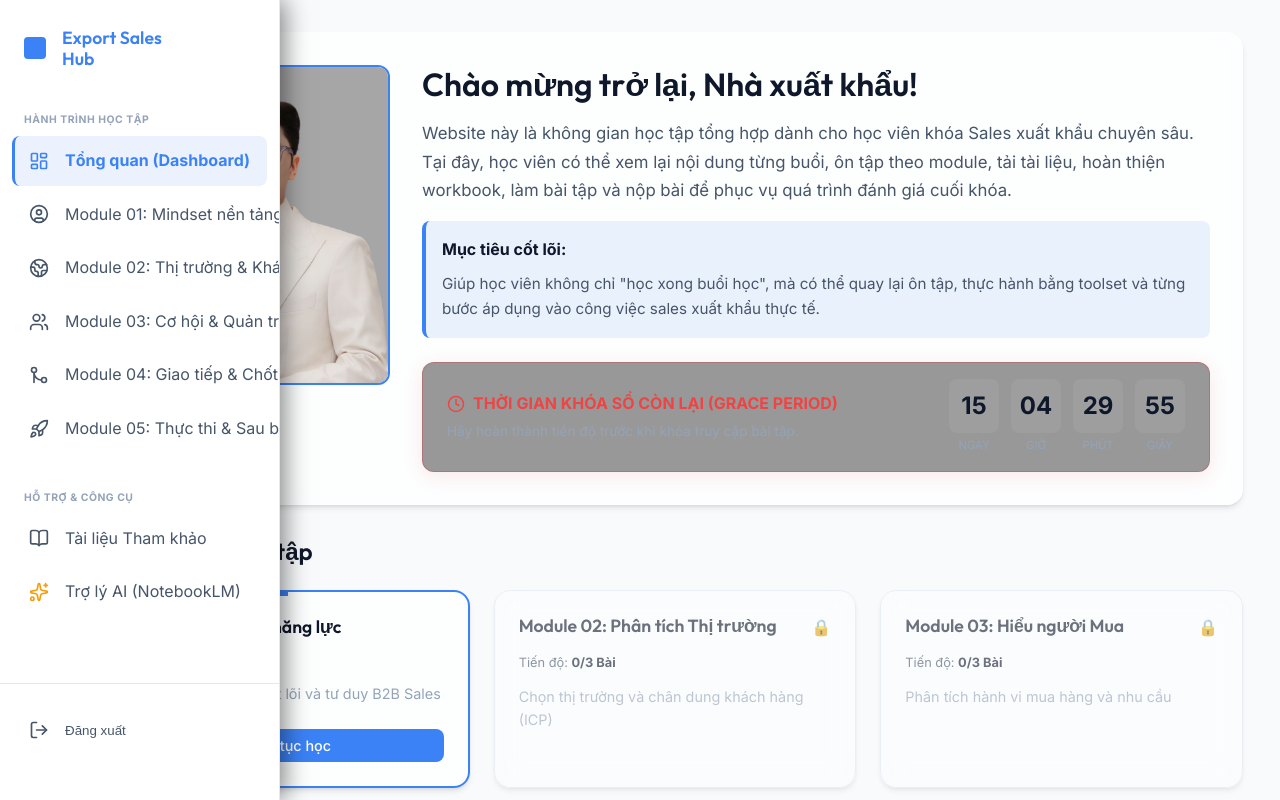
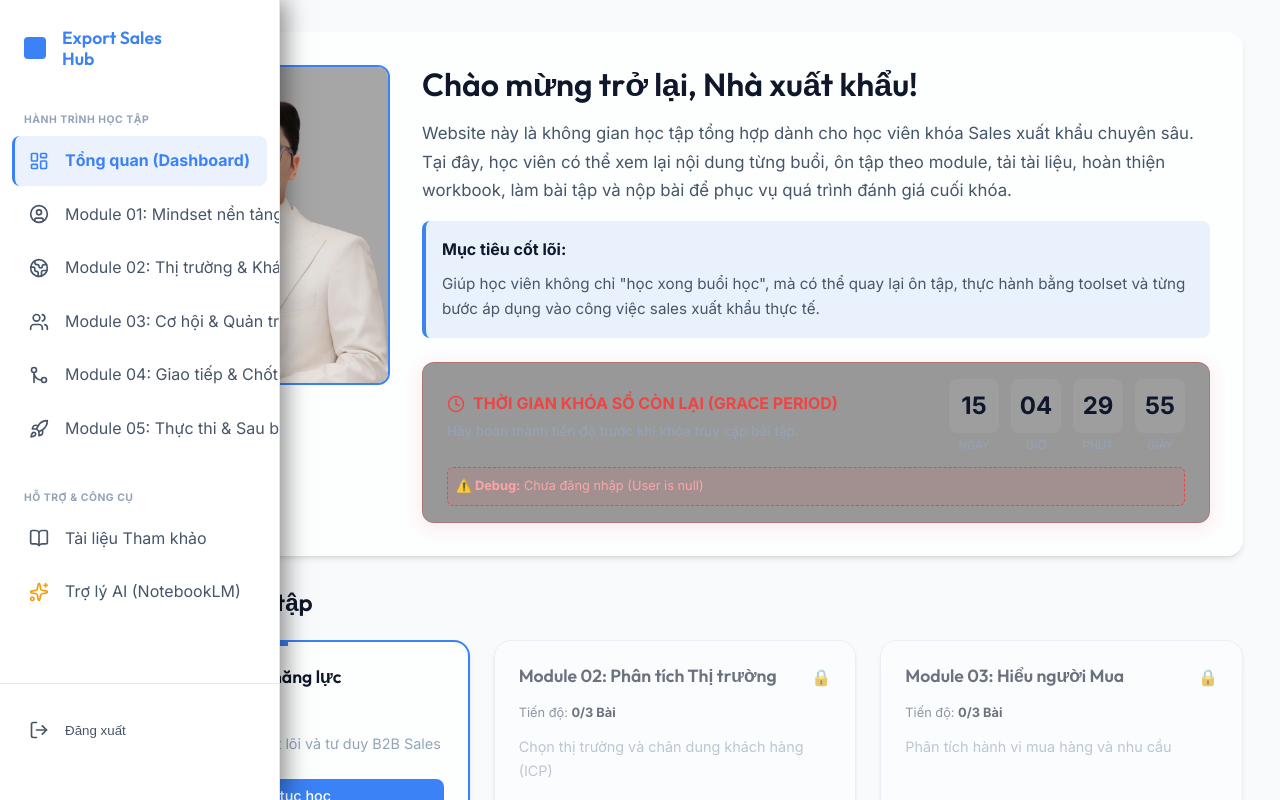
Before and after one commit to nhtrung11794/export-sales-hub, a Next.js app: page / in a window 1280 px wide. Shown: the top 800 px of the page. Built offline with nearby package versions, Linux system fonts and the light colour scheme; no server answers.

Commit message:
feat: display supabase debug error on UI

```diff
--- a/src/app/(app)/page.tsx
+++ b/src/app/(app)/page.tsx
@@ -15,6 +15,7 @@ export default function Dashboard() {
 
   const [timeLeft, setTimeLeft] = useState({ days: 0, hours: 0, mins: 0, secs: 0 });
   const [userName, setUserName] = useState('Nhà xuất khẩu');
+  const [debugError, setDebugError] = useState<string | null>(null);
 
   useEffect(() => {
     let timer: NodeJS.Timeout;
@@ -37,7 +38,7 @@ export default function Dashboard() {
       const { data: { user } } = await supabase.auth.getUser();
 
       if (!user) {
-        // Chưa đăng nhập -> Chạy mockup
+        setDebugError("Chưa đăng nhập (User is null)");
         startMockupTimer();
         return;
       }
@@ -53,11 +54,13 @@ export default function Dashboard() {
 
       if (error) {
         console.error("Lỗi khi lấy dữ liệu Supabase:", error.message);
+        setDebugError(`Lỗi query bảng profiles: ${error.message} (Có thể do RLS hoặc thiếu row của user id: ${user.id})`);
         startMockupTimer(); // Lỗi RLS hoặc không có profile -> Chạy mockup
         return;
       }
 
       if (profileData && profileData.batch_end_date) {
+        setDebugError(null); // Thành công
         const endDate = new Date(profileData.batch_end_date).getTime();
 
         timer = setInterval(() => {
@@ -173,10 +176,11 @@ export default function Dashboard() {
             borderRadius: '12px',
             border: '1px solid rgba(220, 38, 38, 0.3)',
             display: 'flex',
-            alignItems: 'center',
-            justifyContent: 'space-between',
+            flexDirection: 'column',
+            gap: '12px',
             boxShadow: '0 4px 20px rgba(220, 38, 38, 0.1)'
           }}>
+            <div style={{ display: 'flex', alignItems: 'center', justifyContent: 'space-between' }}>
               <div>
                 <div style={{ display: 'flex', alignItems: 'center', gap: '8px', color: 'var(--accent-danger)', marginBottom: '4px', fontWeight: 'bold' }}>
                   <Clock size={18} />
@@ -205,6 +209,13 @@ export default function Dashboard() {
                   </div>
                 ))}
               </div>
+            </div>
+            {/* Hiển thị lỗi Supabase để Debug */}
+            {debugError && (
+              <div style={{ background: 'rgba(239, 68, 68, 0.1)', border: '1px dashed #ef4444', padding: '8px', borderRadius: '6px', fontSize: '0.8rem', color: '#fca5a5' }}>
+                <strong>⚠️ Debug:</strong> {debugError}
+              </div>
+            )}
           </div>
 
         </div>
```
Lines whose indentation alone changed are shown as unchanged.
